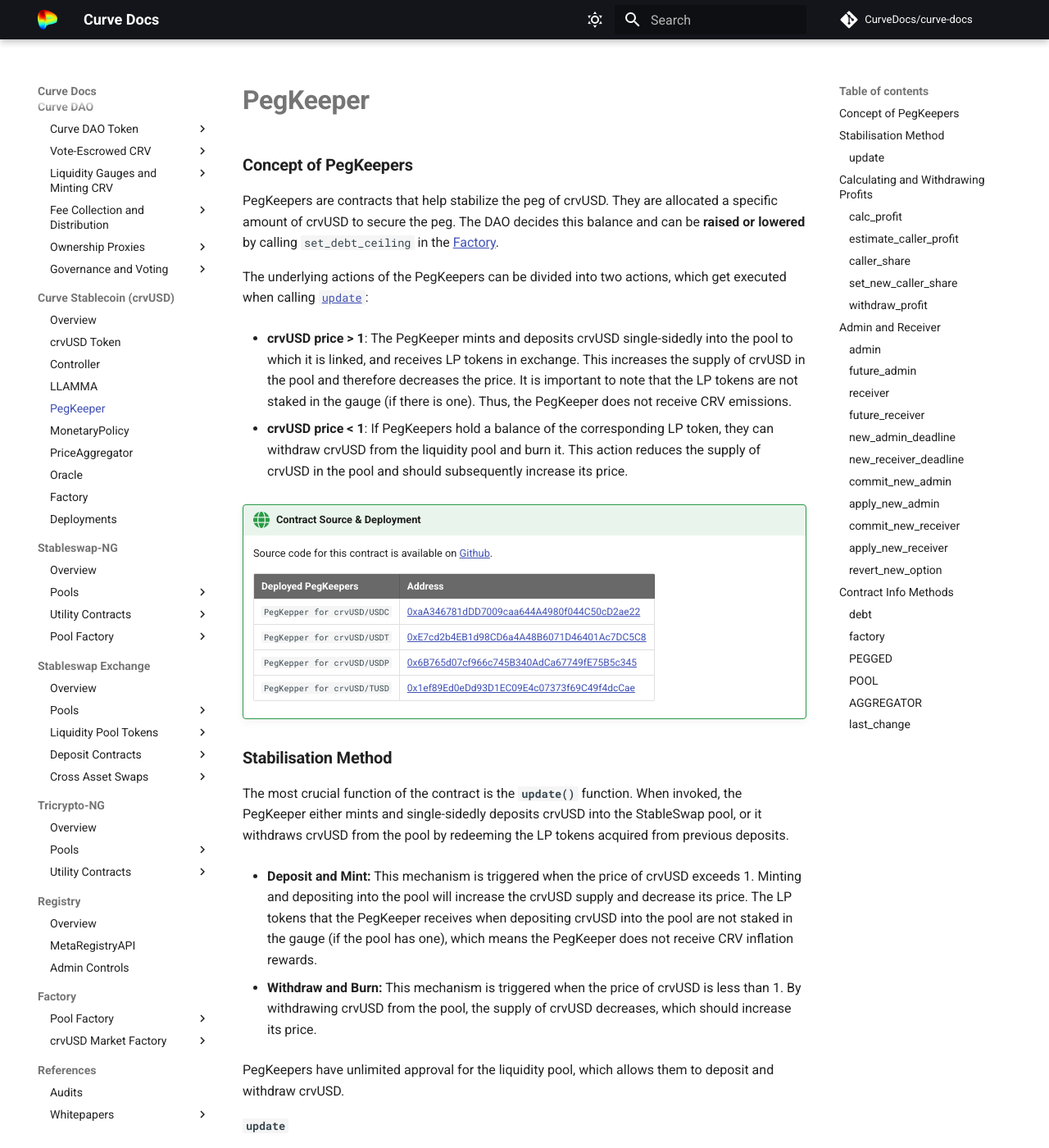
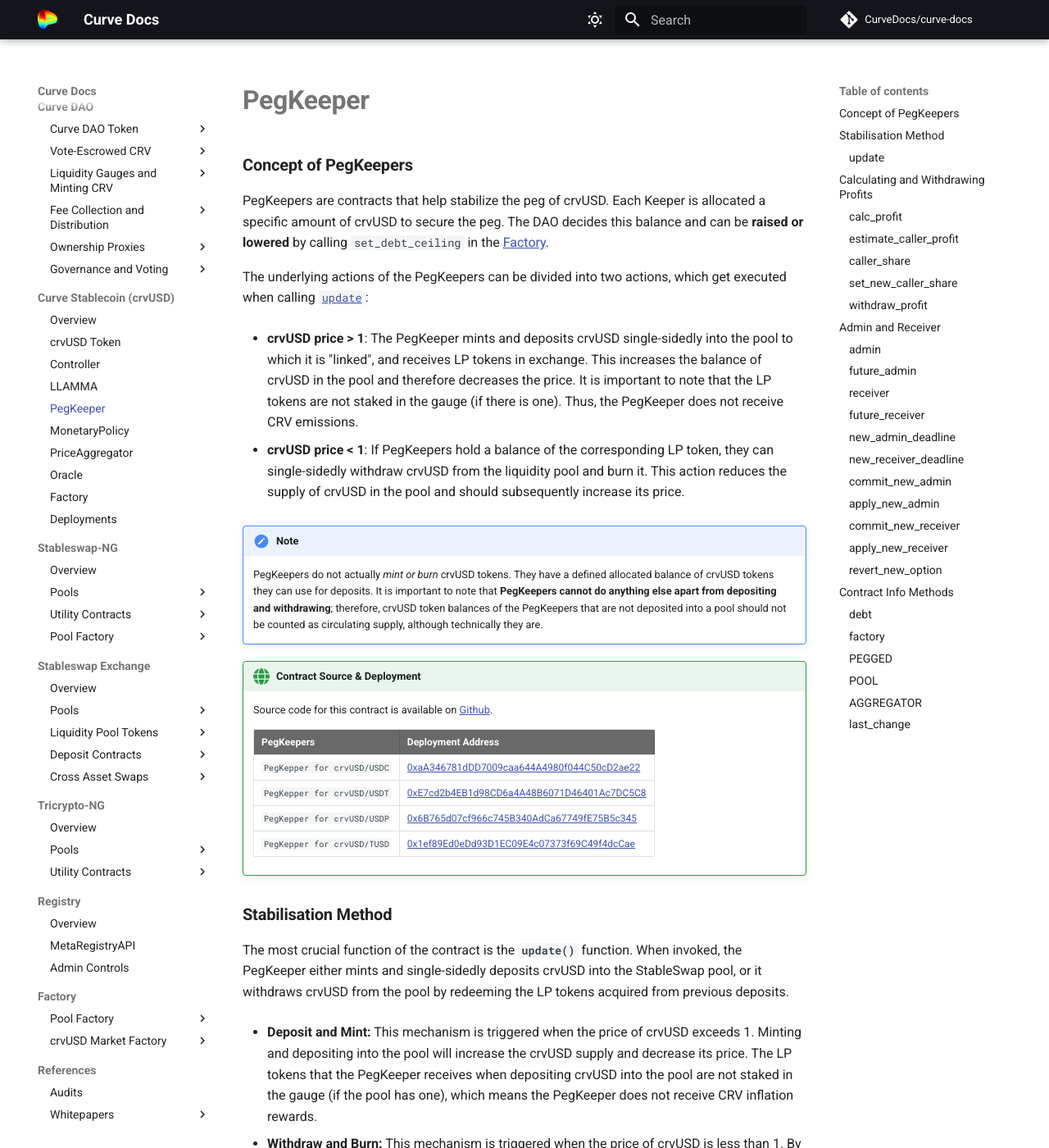
Before and after one commit to CurveDocs/curve-docs, an MkDocs documentation site: the page built from docs/crvUSD/pegkeeper.md, in a window 1280 px wide and 1400 px high. Shown: the whole window at 82% size. Built offline with MkDocs 1.6.1 and Material for MkDocs 9.7.7, drawn with Linux system fonts in a browser that asks for light colours; comment, search, counter and statistics services are not loaded.

Commit message:
pegkeeper

```diff
--- a/docs/crvUSD/pegkeeper.md
+++ b/docs/crvUSD/pegkeeper.md
@@ -1,20 +1,23 @@
 ## **Concept of PegKeepers**
 
-PegKeepers are contracts that help stabilize the peg of crvUSD. They are allocated a specific amount of crvUSD to secure the peg.
+PegKeepers are contracts that help stabilize the peg of crvUSD. Each Keeper is allocated a specific amount of crvUSD to secure the peg.
 The DAO decides this balance and can be **raised or lowered** by calling `set_debt_ceiling` in the [Factory](../crvUSD/factory.md).
 
 
 The underlying actions of the PegKeepers can be divided into two actions, which get executed when calling [`update`](#update):
 
-- **crvUSD price > 1**: The PegKeeper mints and deposits crvUSD single-sidedly into the pool to which it is linked, and receives LP tokens in exchange. This increases the supply of crvUSD in the pool and therefore decreases the price. It is important to note that the LP tokens are not staked in the gauge (if there is one). Thus, the PegKeeper does not receive CRV emissions.
+- **crvUSD price > 1**: The PegKeeper mints and deposits crvUSD single-sidedly into the pool to which it is "linked", and receives LP tokens in exchange. This increases the balance of crvUSD in the pool and therefore decreases the price. It is important to note that the LP tokens are not staked in the gauge (if there is one). Thus, the PegKeeper does not receive CRV emissions.
 
-- **crvUSD price < 1**: If PegKeepers hold a balance of the corresponding LP token, they can withdraw crvUSD from the liquidity pool and burn it. This action reduces the supply of crvUSD in the pool and should subsequently increase its price.
+- **crvUSD price < 1**: If PegKeepers hold a balance of the corresponding LP token, they can single-sidedly withdraw crvUSD from the liquidity pool and burn it. This action reduces the supply of crvUSD in the pool and should subsequently increase its price.
+
+!!!note
+    PegKeepers do not actually *mint or burn* crvUSD tokens. They have a defined allocated balance of crvUSD tokens they can use for deposits. It is important to note that **PegKeepers cannot do anything else apart from depositing and withdrawing**; therefore, crvUSD token balances of the PegKeepers that are not deposited into a pool should not be counted as circulating supply, although technically they are.
 
 
 !!!deploy "Contract Source & Deployment"
     Source code for this contract is available on [Github](https://github.com/curvefi/curve-stablecoin/blob/master/contracts/stabilizer/PegKeeper.vy).
 
-    | Deployed PegKeepers | Address  |
+    | PegKeepers | Deployment Address  |
     | -------|-------|
     |`PegKepper for crvUSD/USDC`|[0xaA346781dDD7009caa644A4980f044C50cD2ae22](https://etherscan.io/address/0xaA346781dDD7009caa644A4980f044C50cD2ae22#code)|
     |`PegKepper for crvUSD/USDT`|[0xE7cd2b4EB1d98CD6a4A48B6071D46401Ac7DC5C8](https://etherscan.io/address/0xE7cd2b4EB1d98CD6a4A48B6071D46401Ac7DC5C8#code)|
```
